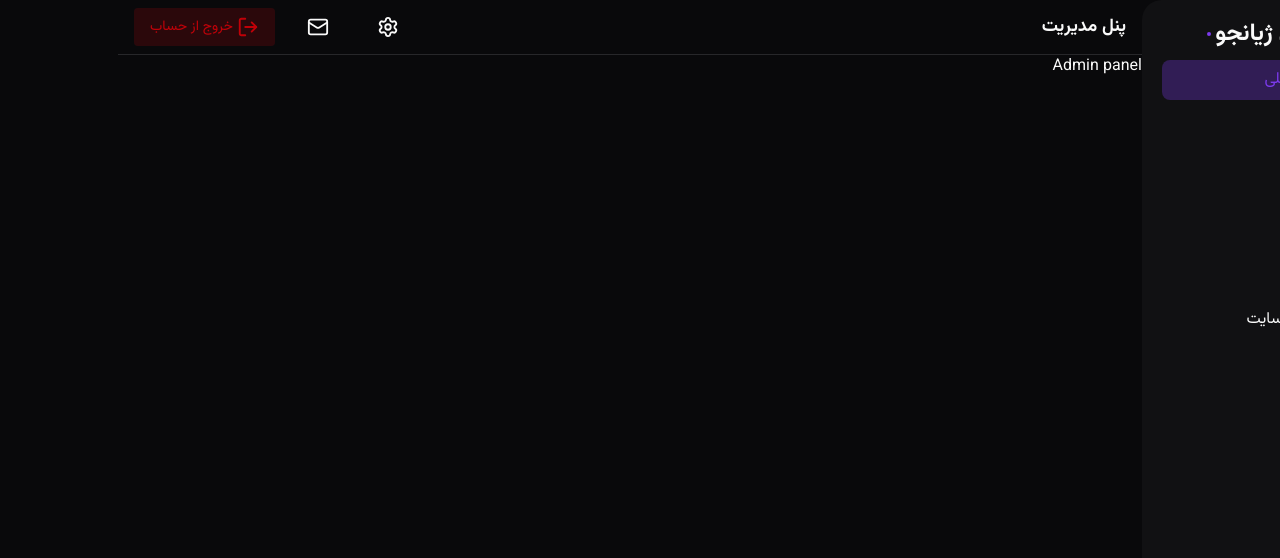
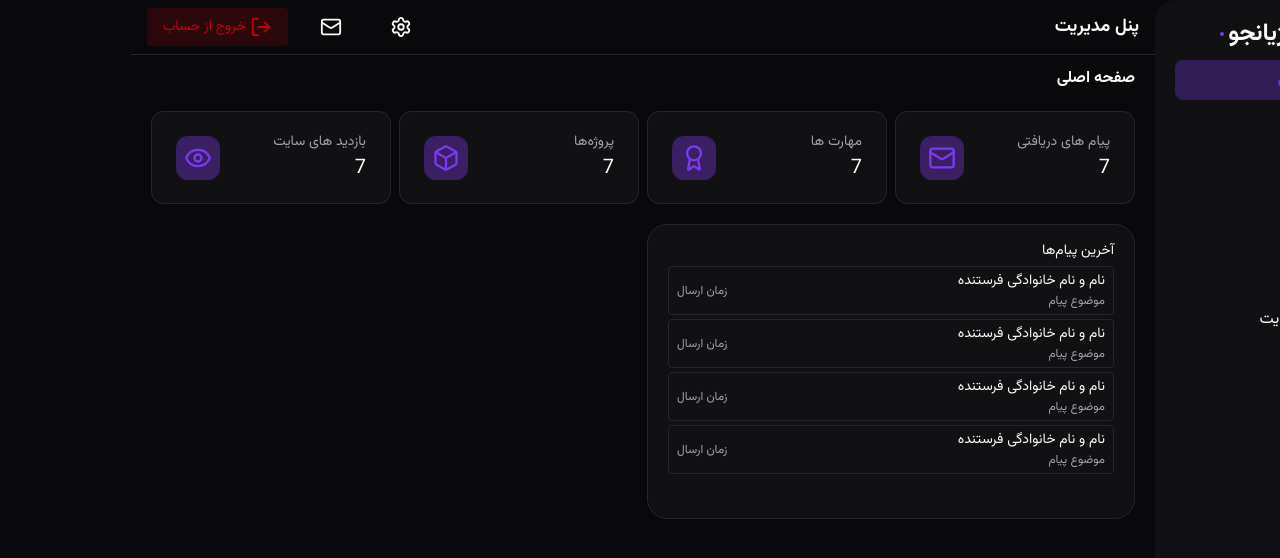
Before and after one commit to sajadzhzh/sajad-zhianjoo-admin, a Next.js app: page / in a window 1280 px wide. Shown: the top 558 px of the page. Built offline with nearby package versions, Linux system fonts and the light colour scheme.

Commit message:
DashBoard Messages done

```diff
--- /dev/null
+++ b/Components/Dashboard/Cards/Card.tsx
@@ -0,0 +1,24 @@
+import { LucideIcon } from "lucide-react";
+
+export default function Card({
+  title,
+  amount,
+  Icon,
+}: {
+  title: string;
+  amount: number;
+  Icon: LucideIcon;
+}) {
+  return (
+    <div className="bg-(--surface) border border-(--border) rounded-xl px-6 py-5 flex items-center justify-between">
+      <div>
+        <p className="text-(--muted) text-[14px]">{title}</p>
+        <p className="text-[20px]">{amount}</p>
+      </div>
+
+      <div className="bg-[#7c3aed5e] text-(--primary) p-2 rounded-xl">
+        <Icon size={28}/>
+      </div>
+    </div>
+  );
+}
--- /dev/null
+++ b/Components/Dashboard/Cards/Index.tsx
@@ -0,0 +1,13 @@
+import { Award, Box, Eye, Mail } from "lucide-react";
+import Card from "./Card";
+
+export default function Cards(){
+    return(
+        <div className="grid grid-cols-1 md:grid-cols-2 lg:grid-cols-4 gap-2">
+            <Card Icon={Mail} title="پیام های دریافتی" amount={7}/>
+            <Card Icon={Award} title="مهارت ها" amount={7}/>
+            <Card Icon={Box} title="پروژه‌ها" amount={7}/>
+            <Card Icon={Eye} title="بازدید های سایت" amount={7}/>
+        </div>
+    )
+}
--- /dev/null
+++ b/Components/Dashboard/Messages/Index.tsx
@@ -0,0 +1,16 @@
+import DMItem from "./Item";
+import "./Messages.css";
+
+export default function DashBoardMessages() {
+  return (
+    <div className="Container messages-container">
+        <h2 className="text-[14px] py-1">آخرین پيام‌ها</h2>
+        <div className="flex flex-col gap-1 min-h-[30svh]">
+            <DMItem />
+            <DMItem />
+            <DMItem />
+            <DMItem />
+        </div>
+    </div>
+  );
+}
--- /dev/null
+++ b/Components/Dashboard/Messages/Item.tsx
@@ -0,0 +1,13 @@
+import Link from "next/link";
+
+export default function DMItem() {
+  return (
+    <Link href={""} className="w-full flex justify-between gap-2 items-center px-2 py-1 rounded border border-(--border) hover:bg-(--surface-hover)">
+      <div>
+        <p className="text-[14px]">نام و نام خانوادگی فرستنده</p>
+        <p className="text-[12px] text-(--muted)">موضوع پیام</p>
+      </div>
+      <p className="text-[12px] text-(--muted)">زمان ارسال</p>
+    </Link>
+  );
+}
--- /dev/null
+++ b/Components/Dashboard/Messages/Messages.css
@@ -0,0 +1,5 @@
+.messages-container{
+    background: var(--surface);
+    border: 1px solid var(--border);
+    border-radius: calc(var(--spacing) * 5);
+}
--- a/app/globals.css
+++ b/app/globals.css
@@ -26,9 +26,5 @@ body {
 
 .Container{
   padding-block: calc(var(--spacing) * 3);
-  padding-inline: calc(var(--spacing) * 15);
-
-  @media (width < 1024) {
-    padding-inline: calc(var(--spacing) * 5);
-  }
+  padding-inline: calc(var(--spacing) * 5);
 }
--- a/app/page.tsx
+++ b/app/page.tsx
@@ -1,3 +1,16 @@
+import Cards from "@/Components/Dashboard/Cards/Index";
+import DashBoardMessages from "@/Components/Dashboard/Messages/Index";
+
 export default function Home() {
-  return <div className="w-full">Admin panel</div>;
+  return (
+    <div className="w-full h-[90svh] Container space-y-5">
+      <h2 className="font-bold text-[16px]">صفحه اصلی</h2>
+
+      <Cards />
+
+      <div className="grid grid-cols-1 lg:grid-cols-2 gap-2">
+        <DashBoardMessages />
+      </div>
+    </div>
+  );
 }
```
